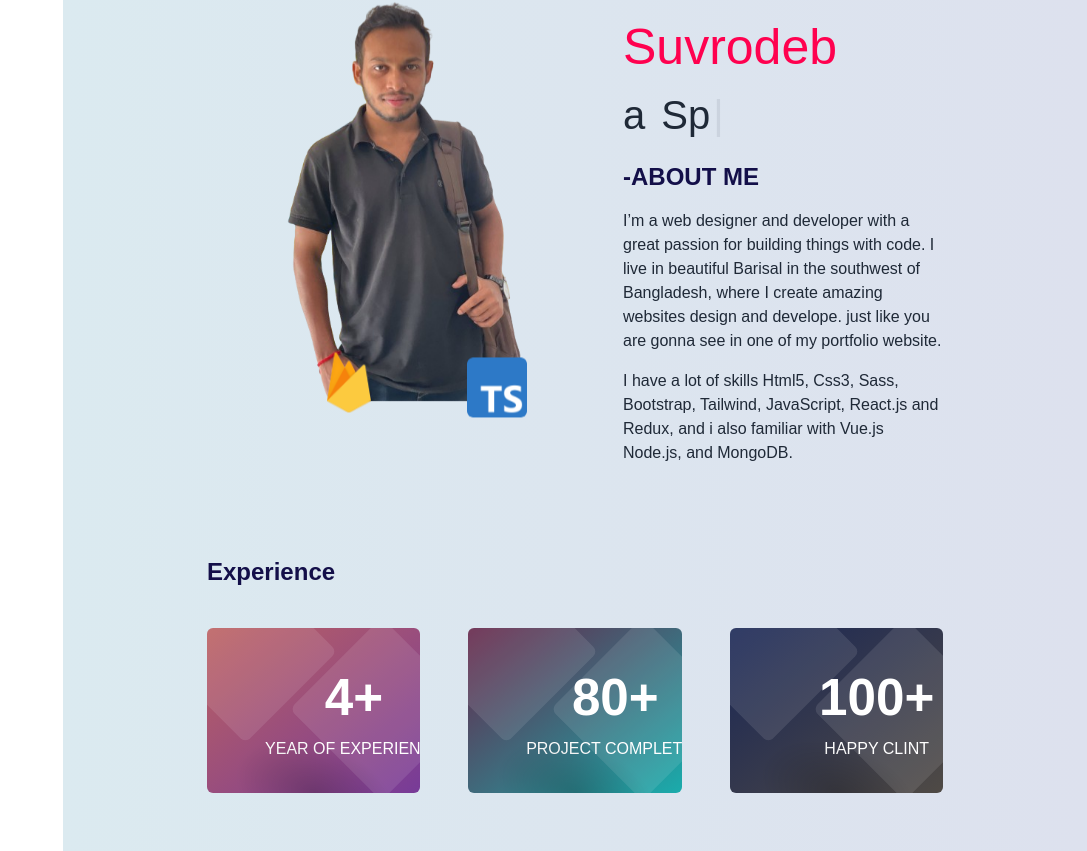
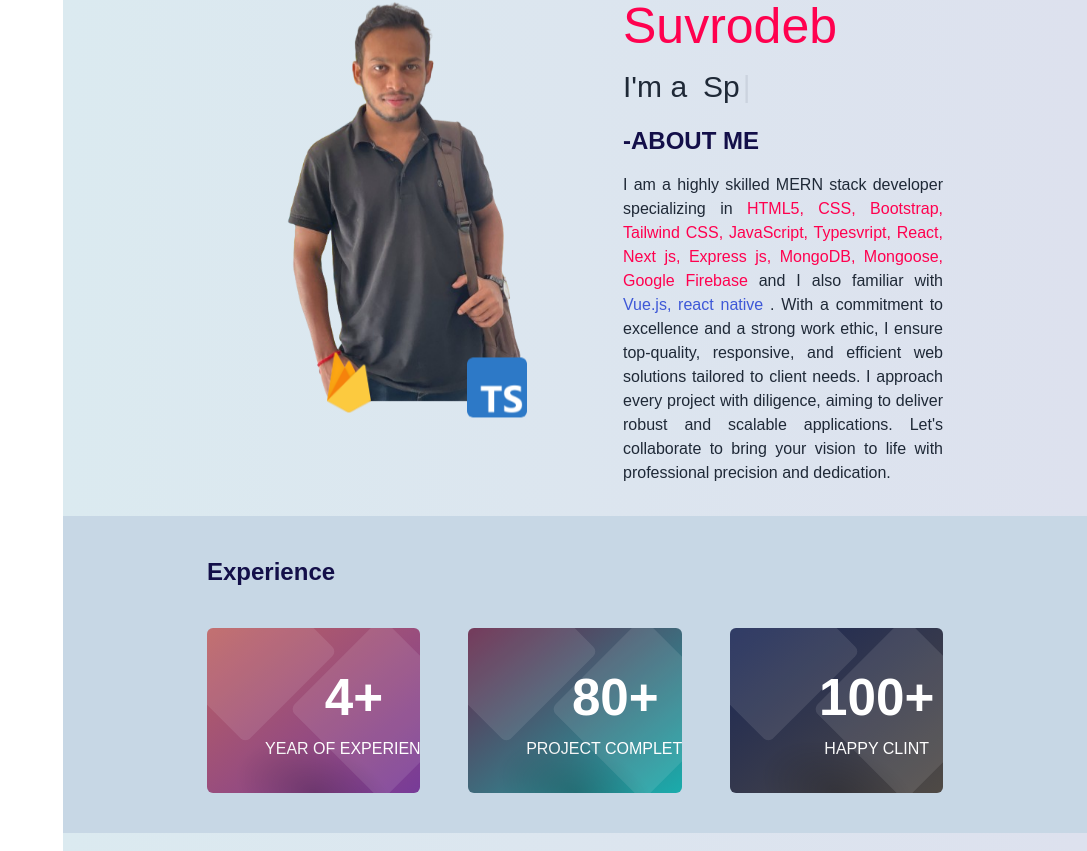
Before and after one commit to Suvrodev/Suvrodeb-Portfolio, a React (Vite) app: page / in a window 1280 px wide. Shown: the part 1029-1880 px from the top of the page, without its empty margins (193-1280 px from the left). Built offline with nearby package versions, Linux system fonts and the light colour scheme; no server answers; a web font is replaced by a local one.

Commit message:
Change bg color and abot section

```diff
--- a/src/Pages/Home/AboutMe/AboutMe.css
+++ b/src/Pages/Home/AboutMe/AboutMe.css
@@ -11,7 +11,7 @@
   color: #ff014f;
 }
 .aboutTitleDesc {
-  font-size: 40px;
+  font-size: 30px;
 }
 
 .ab1:hover {
--- a/src/Pages/Home/AboutMe/AboutMe.jsx
+++ b/src/Pages/Home/AboutMe/AboutMe.jsx
@@ -49,14 +49,14 @@ const AboutMe = () => {
             ))} */}
           </div>
         </div>
-        <div className="w-full md:w-1/2 ">
+        <div className="w-full md:w-1/2 bg-green-400">
           <div>
-            <span className="subTitle">Welcome to my world</span>
+            {/* <span className="subTitle">Welcome to my world</span> */}
             <h1 className="aboutTitle">
               Hi I'm <span>Suvrodeb</span>{" "}
             </h1>
             <div className="flex gap-4">
-              <h1 className="aboutTitleDesc">a </h1>
+              <h1 className="aboutTitleDesc">I'm a </h1>
               {
                 <span className="aboutTitleDesc">
                   {/* Style will be inherited from the parent element */}
@@ -85,9 +85,18 @@ const AboutMe = () => {
             just like you are gonna see in one of my portfolio website.
           </p>
           <p className="mt-4">
-            I have a lot of skills Html5, Css3, Sass, Bootstrap, Tailwind,
+            {/* I am a highly skilled MERN stack developer specializing in HTML5,
+            CSS, Bootstrap, Tailwind CSS, JavaScript, React, Express, MongoDB,
+            and Google Firebase. With a commitment to excellence and a strong
+            work ethic, I ensure top-quality, responsive, and efficient web
+            solutions tailored to client needs. I approach every project with
+            diligence, aiming to deliver robust and scalable applications. Let's
+            collaborate to bring your vision to life with professional precision
+            and dedication */}
+
+            {/* I have a lot of skills Html5, Css3, Sass, Bootstrap, Tailwind,
             JavaScript, React.js and Redux, and i also familiar with Vue.js
-            Node.js, and MongoDB.
+            Node.js, and MongoDB. */}
           </p>
         </div>
       </div>
--- a/src/Pages/Home/AboutMe_Second/AboutMe2.jsx
+++ b/src/Pages/Home/AboutMe_Second/AboutMe2.jsx
@@ -53,8 +53,8 @@ const AboutMe2 = () => {
             <h1 className="aboutTitle">
               Hi I'm <span>Suvrodeb</span>{" "}
             </h1>
-            <div className="flex gap-4">
-              <h1 className="aboutTitleDesc">a </h1>
+            <div className="flex gap-4 ">
+              <h1 className="aboutTitleDesc">I'm a </h1>
               {
                 <span className="aboutTitleDesc">
                   {/* Style will be inherited from the parent element */}
@@ -76,17 +76,26 @@ const AboutMe2 = () => {
             </div>
           </div>
           <h1 className="text-2xl font-bold pText uppercase my-4">-About Me</h1>
-          <p>
-            I’m a web designer and developer with a great passion for building
-            things with code. I live in beautiful Barisal in the southwest of
-            Bangladesh, where I create amazing websites design and develope.
-            just like you are gonna see in one of my portfolio website.
+          <p className="text-justify">
+            I am a highly skilled MERN stack developer specializing in{" "}
+            <span className="text-[#ff014f] ">
+              {" "}
+              HTML5, CSS, Bootstrap, Tailwind CSS, JavaScript, Typesvript,
+              React, Next js, Express js, MongoDB, Mongoose, Google Firebase{" "}
+            </span>
+            and I also familiar with{" "}
+            <span className="text-[#3E58D7]">Vue.js, react native</span> . With
+            a commitment to excellence and a strong work ethic, I ensure
+            top-quality, responsive, and efficient web solutions tailored to
+            client needs. I approach every project with diligence, aiming to
+            deliver robust and scalable applications. Let's collaborate to bring
+            your vision to life with professional precision and dedication.
           </p>
-          <p className="mt-4">
+          {/* <p className="mt-4">
             I have a lot of skills Html5, Css3, Sass, Bootstrap, Tailwind,
             JavaScript, React.js and Redux, and i also familiar with Vue.js
             Node.js, and MongoDB.
-          </p>
+          </p> */}
         </div>
       </div>
     </div>
--- a/src/Pages/Home/Home/Home.jsx
+++ b/src/Pages/Home/Home/Home.jsx
@@ -26,16 +26,16 @@ const Home = () => {
       <div className=" px-5 md:px-36 py-10 aboutmeBgColor" id="about">
         <AboutMe2 />
       </div>
-      <div className="px-5 md:px-36 py-10 aboutmeBgColor" id="experience">
+      <div className="px-5 md:px-36 py-10 sColor " id="experience">
         <Experience />
       </div>
       <div className="px-5 md:px-36 py-10 aboutmeBgColor" id="service">
         <MyService />
       </div>
-      <div className="px-5 md:px-36 py-10 aboutmeBgColor" id="skill">
+      <div className="px-5 md:px-36 py-10 sColor" id="skill">
         <Skill />
       </div>
-      <div className="p-2 md:p-10 aboutmeBgColor flex justify-start md:justify-center ">
+      <div className="p-2 md:p-10 sColor flex justify-start md:justify-center ">
         <SkillLoading />
       </div>
 
@@ -43,7 +43,7 @@ const Home = () => {
         <Project />
       </div>
 
-      <div className="px-5 md:px-36 py-10 aboutmeBgColor" id="education">
+      <div className="px-5 md:px-36 py-10 sColor" id="education">
         <Education />
       </div>
 
@@ -51,7 +51,7 @@ const Home = () => {
         <Review />
       </div>
 
-      <div className="px-5 md:px-36 py-10 aboutmeBgColor" id="price">
+      <div className="px-5 md:px-36 py-10 sColor" id="price">
         <NewPricing />
       </div>
 
@@ -61,7 +61,7 @@ const Home = () => {
       >
         <Blogs />
       </div>
-      <div className="px-5 md:px-36 py-10 aboutmeBgColor" id="contact">
+      <div className="px-5 md:px-36 py-10 sColor" id="contact">
         <Contact />
       </div>
     </div>
--- a/src/index.css
+++ b/src/index.css
@@ -16,3 +16,7 @@ body {
 .pColor {
   background-color: #130f49;
 }
+
+.sColor {
+  background-color: #c7d7e5;
+}
```
